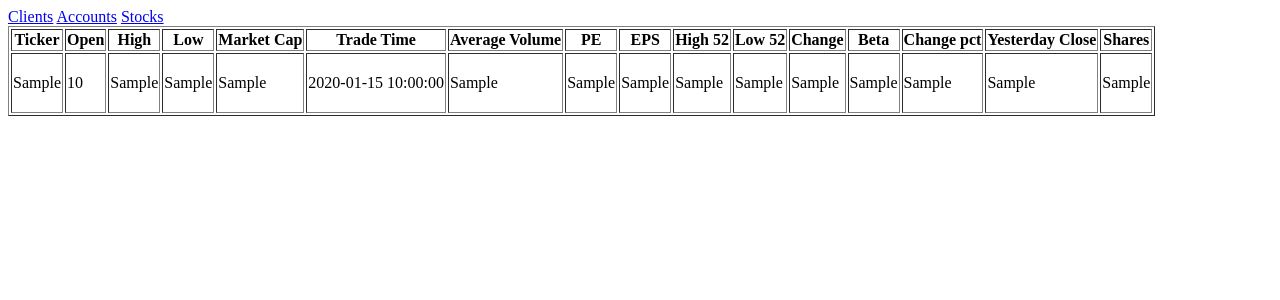
After one commit to psadeghian/Stock-Trading-Ledger, a PHP site: page /stocklist.php in a window 1280 px wide. The commit adds this page. Shown: the top 300 px of the page. Run offline with PHP 8.4, Linux system fonts and the light colour scheme; tables that the repository leaves empty or names only in its code hold one stand-in row (values such as "Sample post").

Commit message:
Added more php files.

```diff
--- a/acctcreate.php
+++ b/acctcreate.php
@@ -14,5 +14,5 @@ if (!$result = $mysqli->query($sql)) {
 ?>
 
 <script>
-window.location = 'dbconnect.php';
+window.location = 'acctlist.php';
 </script>
--- a/acctlist.php
+++ b/acctlist.php
@@ -15,7 +15,7 @@ echo "<table border=1><th>Account Number</th><th>Date Created</th><th>Primary Cl
 while($account = $result->fetch_assoc())
    echo "<tr><td>" . $account["account_number"] . "</td><td>" . $account["date_created"] .
       "</td><td>" .$account["primary_client_id"] .
-      "</td><td><a href='accountdelete.php?account_number=" . $account["account_number"] . "'>Del</a> " .
+      "</td><td><a href='acctdelete.php?account_number=" . $account["account_number"] . "'>Del</a> " .
       "</td></tr>";
 echo "</table>";
 
--- a/clientadd.php
+++ b/clientadd.php
@@ -18,5 +18,5 @@ if (!$result = $mysqli->query($sql)) {
 ?>
 
 <script>
-window.location = 'dbconnect.php';
+window.location = 'clientlist.php';
 </script>
--- a/menu.php
+++ b/menu.php
@@ -1,2 +1,3 @@
 <a href="clientlist.php">Clients</a>
 <a href="acctlist.php">Accounts</a>
+<a href="stocklist.php">Stocks</a>
--- /dev/null
+++ b/stocklist.php
@@ -0,0 +1,50 @@
+<?php
+require 'menu.php';
+
+require 'dbconnect.php';
+
+$sql = "SELECT * FROM stocks";
+if (!$result = $mysqli->query($sql)) {
+    echo "Error: Query error, here is why: </br>";
+    echo "Errno: " . $mysqli->errno . "</br>";
+    echo "Error: " . $mysqli->error . "</br>";
+    exit;
+}
+echo "<table border=1>
+<th>Ticker</th>
+<th>Open</th>
+<th>High</th>
+<th>Low</th>
+<th>Market Cap</th>
+<th>Trade Time</th>
+<th>Average Volume</th>
+<th>PE</th>
+<th>EPS</th>
+<th>High 52</th>
+<th>Low 52</th>
+<th>Change</th>
+<th>Beta</th>
+<th>Change pct</th>
+<th>Yesterday Close</th>
+<th>Shares</th>";
+while($stock = $result->fetch_assoc())
+   echo "<tr><td height=60>"
+   . $stock["ticker"] . "</td><td height=60>"
+   . $stock["priceopen"] ."</td><td height=60>"
+   . $stock["high"] . "</td><td height=60>"
+   . $stock["low"] . "</td><td height=60>"
+   . $stock["marketcap"] . "</td><td height=60>"
+   . $stock["tradetime"] . "</td><td height=60>"
+   . $stock["volumeavg"] . "</td><td height=60>"
+   . $stock["pe"] . "</td><td height=60>"
+   . $stock["eps"] . "</td><td height=60>"
+   . $stock["high52"] . "</td><td height=60>"
+   . $stock["low52"] . "</td><td height=60>"
+   . $stock["change"] . "</td><td height=60>"
+   . $stock["beta"] . "</td><td height=60>"
+   . $stock["changepct"] . "</td><td height=60>"
+   . $stock["closeyest"] . "</td><td height=60>"
+   . $stock["shares"] . "</td></tr>";
+echo "</table>";
+
+?>
```
Also changed, not shown: acctdelete.php (+27 -2 lines), clientdelete.php (+41 -0 lines).
